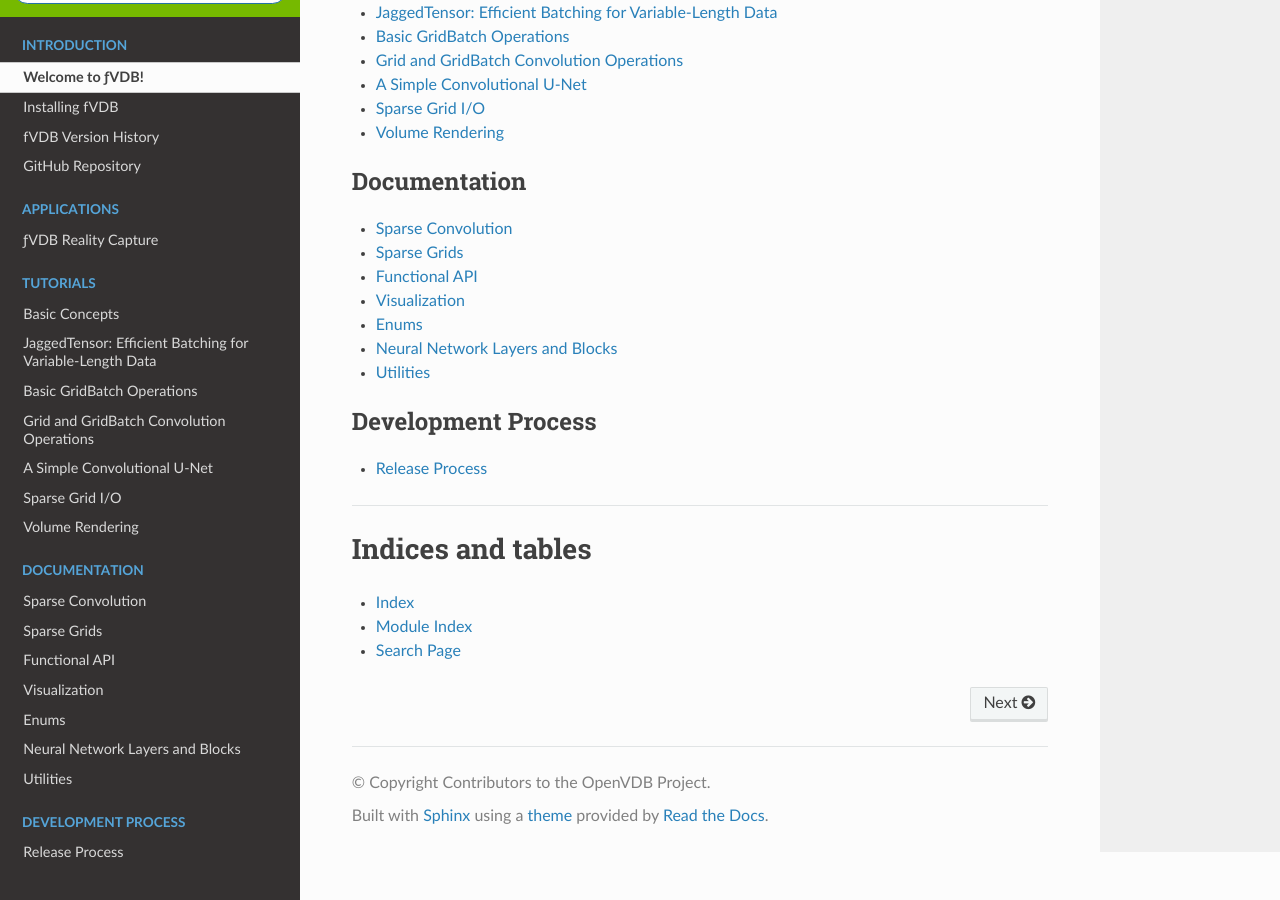
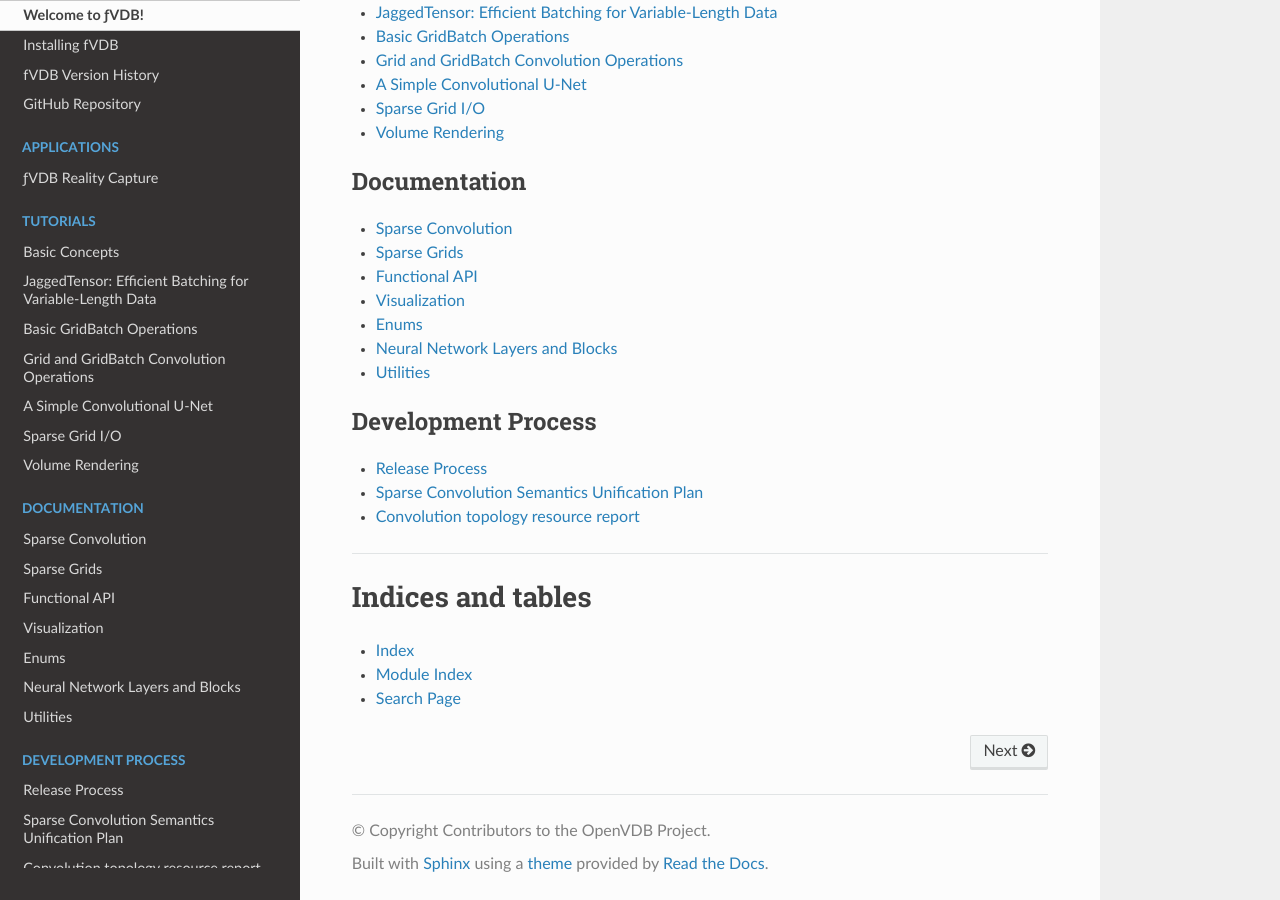
Before and after one commit to openvdb/fvdb-core, a Sphinx documentation site: the page built from docs/index.rst, in a window 1280 px wide and 900 px high, scrolled down 2704 px. Built offline with Sphinx 7.4.7 and the Read the Docs theme 3.1.0, drawn with Linux system fonts in a browser that asks for light colours; pages that are not in the unit, such as notebooks, are missing from menus.

Commit message:
docs: include convolution semantics reports in Sphinx
Signed-off-by: Christopher Horvath <chorvath@nvidia.com>

```diff
--- a/docs/index.rst
+++ b/docs/index.rst
@@ -125,6 +125,8 @@
 
    release-process
    markdown/clangd
+   markdown/convolution_semantics_unification_plan
+   markdown/convolution_semantics_resource_report
 
 .. raw:: html
 
```
